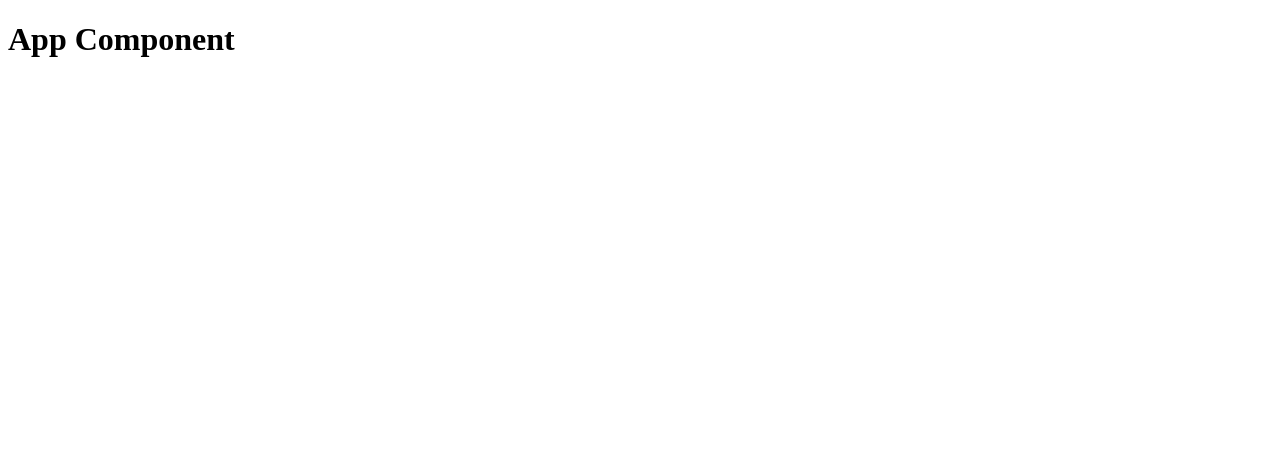
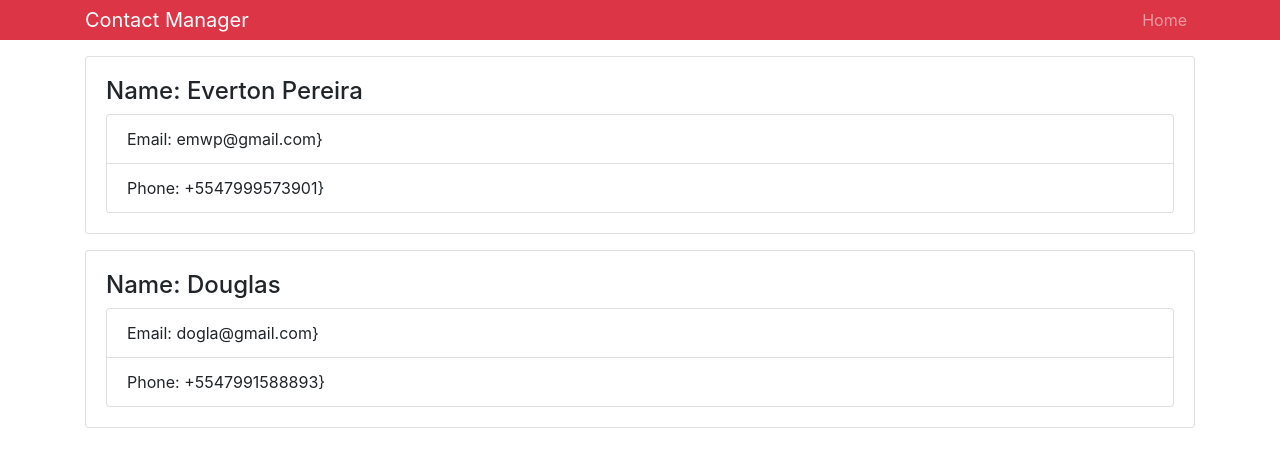
Before and after one commit to emwp/React-Practice, a React (Create React App) app in the folder contact-manager/: page / in a window 1280 px wide. Shown: the top 464 px of the page. Built offline with nearby package versions, Linux system fonts and the light colour scheme.

Commit message:
added bootstrap

```diff
--- a/contact-manager/package.json
+++ b/contact-manager/package.json
@@ -3,6 +3,7 @@
   "version": "0.1.0",
   "private": true,
   "dependencies": {
+    "bootstrap": "^4.2.1",
     "react": "^16.7.0",
     "react-dom": "^16.7.0",
     "react-scripts": "2.1.3"
--- a/contact-manager/src/App.js
+++ b/contact-manager/src/App.js
@@ -1,10 +1,17 @@
 import React, { Component } from 'react';
+import Contact from './components/Contact';
+import Header from './components/Header';
+import 'bootstrap/dist/css/bootstrap.min.css';
 
 class App extends Component {
   render() {
     return (
       <div className="App">
-        <h1>App Component</h1>
+        <Header branding="Contact Manager" />
+        <div className="container">
+          <Contact name="Everton Pereira" email="emwp@gmail.com" phone="+5547999573901" />
+          <Contact name="Douglas" email="dogla@gmail.com" phone="+5547991588893" />
+        </div>
       </div>
     );
   }
--- a/contact-manager/src/components/Contact.js
+++ b/contact-manager/src/components/Contact.js
@@ -0,0 +1,26 @@
+import React, { Component } from 'react';
+import PropTypes from 'prop-types';
+
+class Contact extends Component {
+  render() {
+    const { name, email, phone } = this.props;
+
+    return (
+      <div className="card card-body mb-3">
+        <h4>Name: {name}</h4>
+        <ul className="list-group">
+          <li className="list-group-item">Email: {email}}</li>
+          <li className="list-group-item">Phone: {phone}}</li>
+        </ul>
+      </div>
+    );
+  }
+}
+
+Contact.propTypes = {
+  name: PropTypes.string.isRequired,
+  email: PropTypes.string.isRequired,
+  phone: PropTypes.string.isRequired,
+};
+
+export default Contact;
--- /dev/null
+++ b/contact-manager/src/components/Header.js
@@ -0,0 +1,34 @@
+import React from 'react';
+import PropTypes from 'prop-types';
+
+const Header = props => {
+  const { branding } = props;
+  return (
+    <nav className="navbar navbar-expand-sm navbar-dark bg-danger mb-3 py-0">
+      <div className="container">
+        <a href="/" className="navbar-brand">
+          {branding}
+        </a>
+        <div>
+          <ul className="navbar-nav mr-auto">
+            <li className="nav-item">
+              <a href="/" className="nav-link">
+                Home
+              </a>
+            </li>
+          </ul>
+        </div>
+      </div>
+    </nav>
+  );
+};
+
+Header.defaultProps = {
+  branding: 'Contact Manager',
+};
+
+Header.propTypes = {
+  branding: PropTypes.string.isRequired,
+};
+
+export default Header;
```
Also changed, not shown: 1 other file (tests, documents, lock files or other folders).
